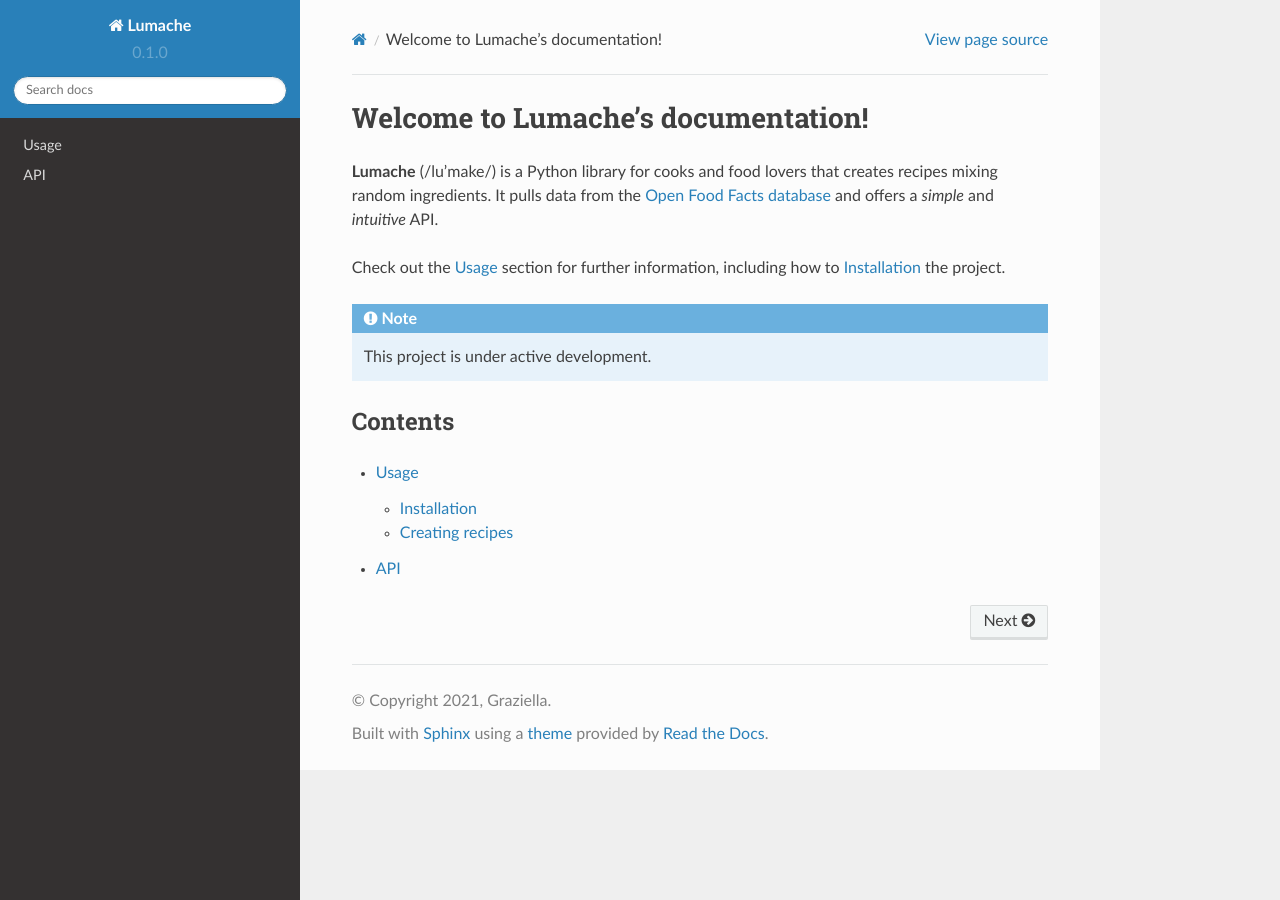
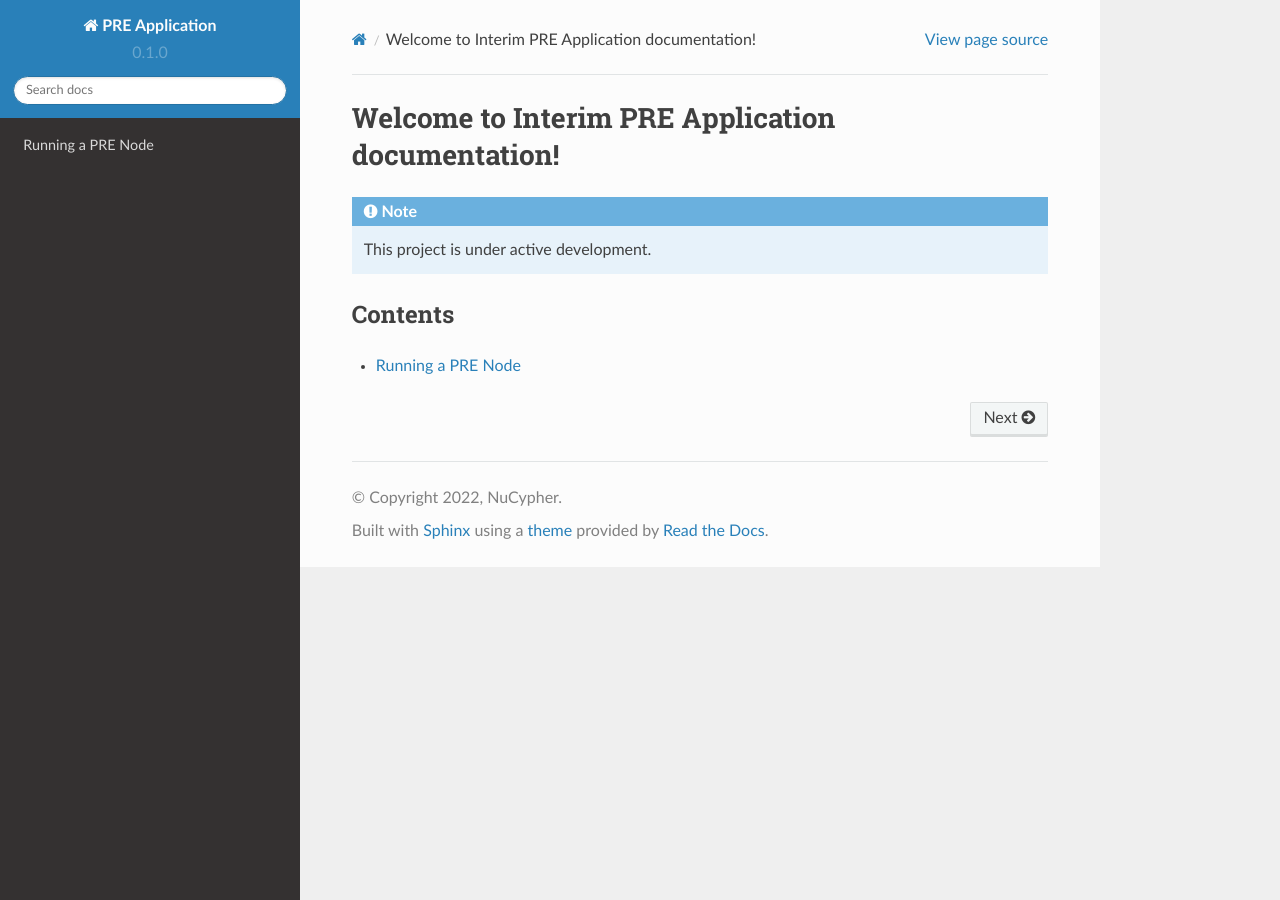
Before and after one commit to nucypher/interim-pre-app-docs, a Sphinx documentation site: the page built from docs/source/index.rst, in a window 1280 px wide. Built offline with Sphinx 7.4.7 and the Read the Docs theme 2.0.0, drawn with Linux system fonts in a browser that asks for light colours.

Commit message:
Initial build configuration for interim pre application docs to be build on readthedocs.

```diff
--- a/docs/source/api.rst
+++ /dev/null
@@ -1,7 +0,0 @@
-API
-===
-
-.. autosummary::
-   :toctree: generated
-
-   lumache
--- a/docs/source/conf.py
+++ b/docs/source/conf.py
@@ -2,9 +2,9 @@
 
 # -- Project information
 
-project = 'Lumache'
-copyright = '2021, Graziella'
-author = 'Graziella'
+project = 'PRE Application'
+copyright = '2022, NuCypher'
+author = 'NuCypher'
 
 release = '0.1'
 version = '0.1.0'
--- a/docs/source/index.rst
+++ b/docs/source/index.rst
@@ -1,13 +1,5 @@
-Welcome to Lumache's documentation!
-===================================
-
-**Lumache** (/lu'make/) is a Python library for cooks and food lovers
-that creates recipes mixing random ingredients.
-It pulls data from the `Open Food Facts database <https://world.openfoodfacts.org/>`_
-and offers a *simple* and *intuitive* API.
-
-Check out the :doc:`usage` section for further information, including
-how to :ref:`installation` the project.
+Welcome to Interim PRE Application documentation!
+=================================================
 
 .. note::
 
@@ -18,5 +10,4 @@
 
 .. toctree::
 
-   usage
-   api
+   running_a_node
--- /dev/null
+++ b/docs/source/running_a_node.rst
@@ -0,0 +1,2 @@
+Running a PRE Node
+==================
```
Also changed, not shown: README.rst (+33 -6 lines), docs-requirements.txt (added, +28 -0 lines), docs/source/usage.rst (deleted, +0 -33 lines), 4 other files.
